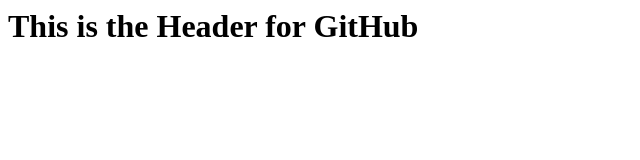
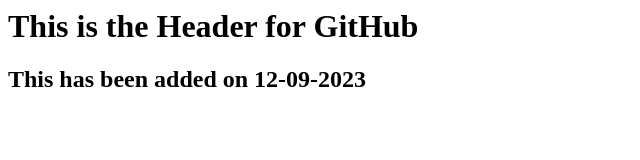
Before and after one commit to asharsidd/devopsrepo, a plain HTML site: page index.html in a window 1280 px wide. Shown: the whole page, without its empty margins (0-640 px from the left). Drawn offline with Linux system fonts and the light colour scheme.

Commit message:
Index.html mod

```diff
--- a/index.html
+++ b/index.html
@@ -1 +1,2 @@
 <h1> This is the Header for GitHub </h1>
+<h2> This has been added on 12-09-2023 </h2>
```
